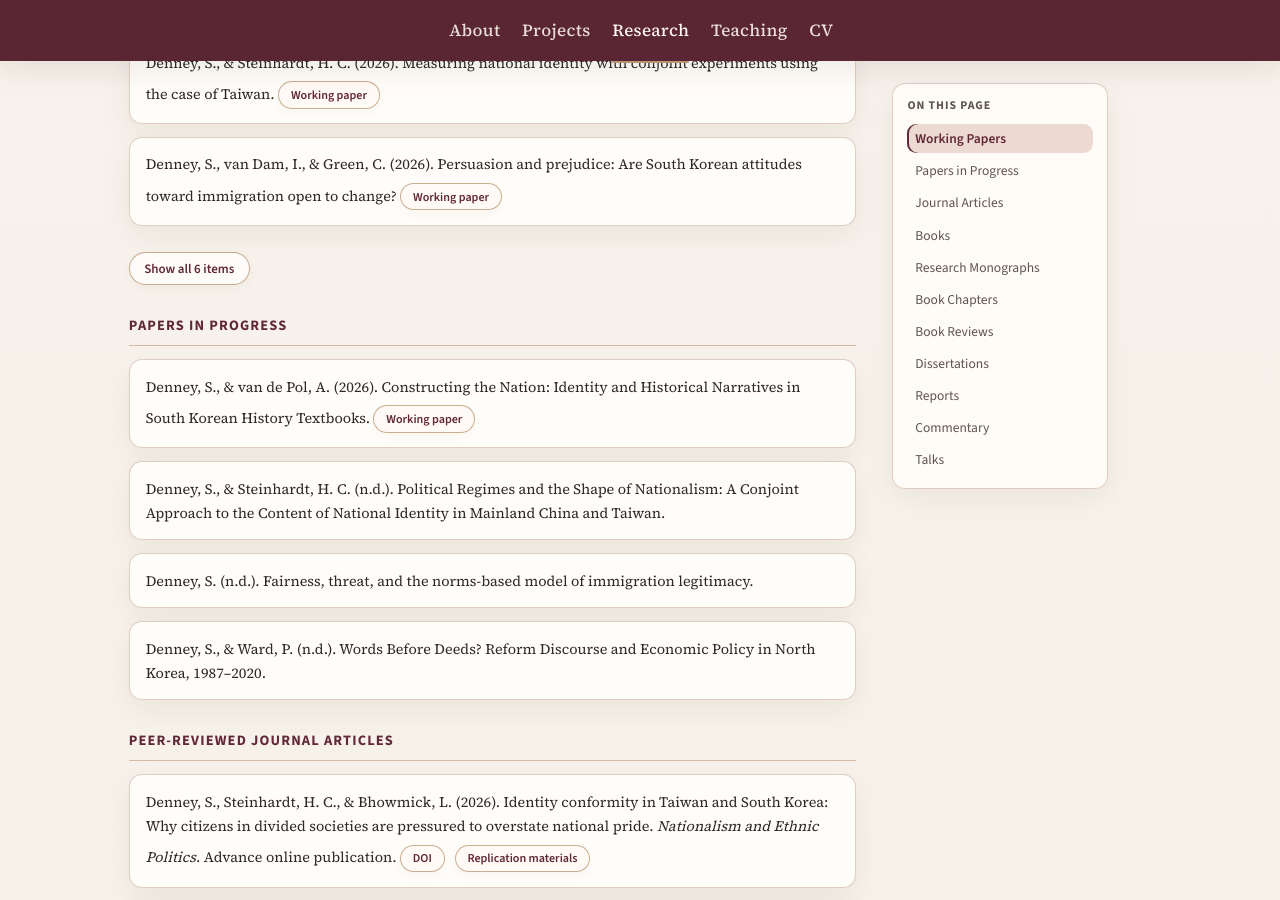
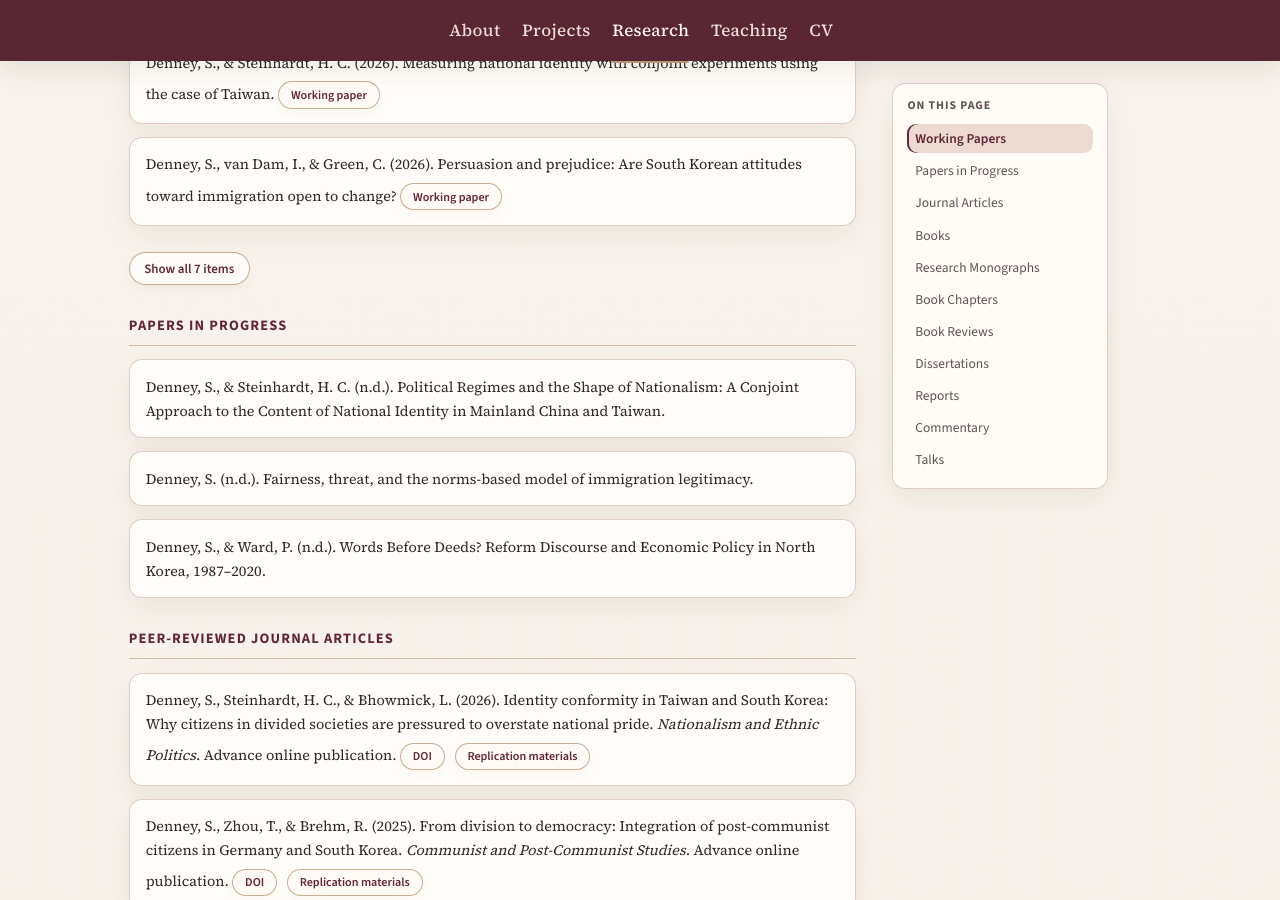
Before and after one commit to scdenney/scdenney.github.io, a Jekyll site: the page built from research.md, in a window 1280 px wide and 900 px high, scrolled down 545 px. Built offline with Jekyll 4.4.1, drawn with Linux system fonts in a browser that asks for light colours; part of the change alters nothing that is shown.

Commit message:
Upgrade Constructing the Nation to working paper under review
Move the textbook paper from Papers in Progress to Working Papers
Under Review on the research page, mark it [Under review] in the
projects output, and update the CV (.tex + rebuilt PDF) to [under
review]. Drop "Selected" from the CV working-papers heading since
all working papers are now shown.

```diff
--- a/projects.md
+++ b/projects.md
@@ -71,9 +71,9 @@ permalink: /projects/
 <details>
 <summary>Output</summary>
 <div>
-<p><strong>Papers in Progress</strong></p>
+<p><strong>Working Papers</strong></p>
 <ul>
-<li>"Constructing the Nation: Identity and Historical Narratives in South Korean History Textbooks," with Aron van de Pol.</li>
+<li>Denney, S., & van de Pol, A. Constructing the Nation: Identity and Historical Narratives in South Korean History Textbooks. [Under review] — <a href="https://github.com/scdenney/constructing-the-nation" target="_blank" rel="noopener noreferrer" class="resource-link">Working paper</a></li>
 </ul>
 <p><strong>Presentations</strong></p>
 <ul>
--- a/research.md
+++ b/research.md
@@ -59,14 +59,14 @@ Denney, S., van Dam, I., & Green, C. (2026). Persuasion and prejudice: Are South
 <p class="publication-item">
 Denney, S., Kelly, R., & Wolfe, D. (2025). Innovation policy in practice: Assessing Canada's Business Innovation and Growth Support framework. <a href="https://github.com/scdenney/bigs-scaleups/blob/main/manuscripts/scaling-for-success.pdf" target="_blank" rel="noopener noreferrer" class="resource-link">Working paper</a>
 </p>
+
+<p class="publication-item">
+Denney, S., & van de Pol, A. (2026). Constructing the Nation: Identity and Historical Narratives in South Korean History Textbooks. <a href="https://github.com/scdenney/constructing-the-nation" target="_blank" rel="noopener noreferrer" class="resource-link">Working paper</a>
+</p>
 </div>
 
 <div class="research-section">
 <h2 id="papers-in-progress">Papers in Progress</h2>
-
-<p class="publication-item">
-Denney, S., & van de Pol, A. (2026). Constructing the Nation: Identity and Historical Narratives in South Korean History Textbooks. <a href="https://github.com/scdenney/constructing-the-nation" target="_blank" rel="noopener noreferrer" class="resource-link">Working paper</a>
-</p>
 
 <p class="publication-item">
 Denney, S., & Steinhardt, H. C. (n.d.). Political Regimes and the Shape of Nationalism: A Conjoint Approach to the Content of National Identity in Mainland China and Taiwan.
```
Also changed, not shown: 2 other files.
